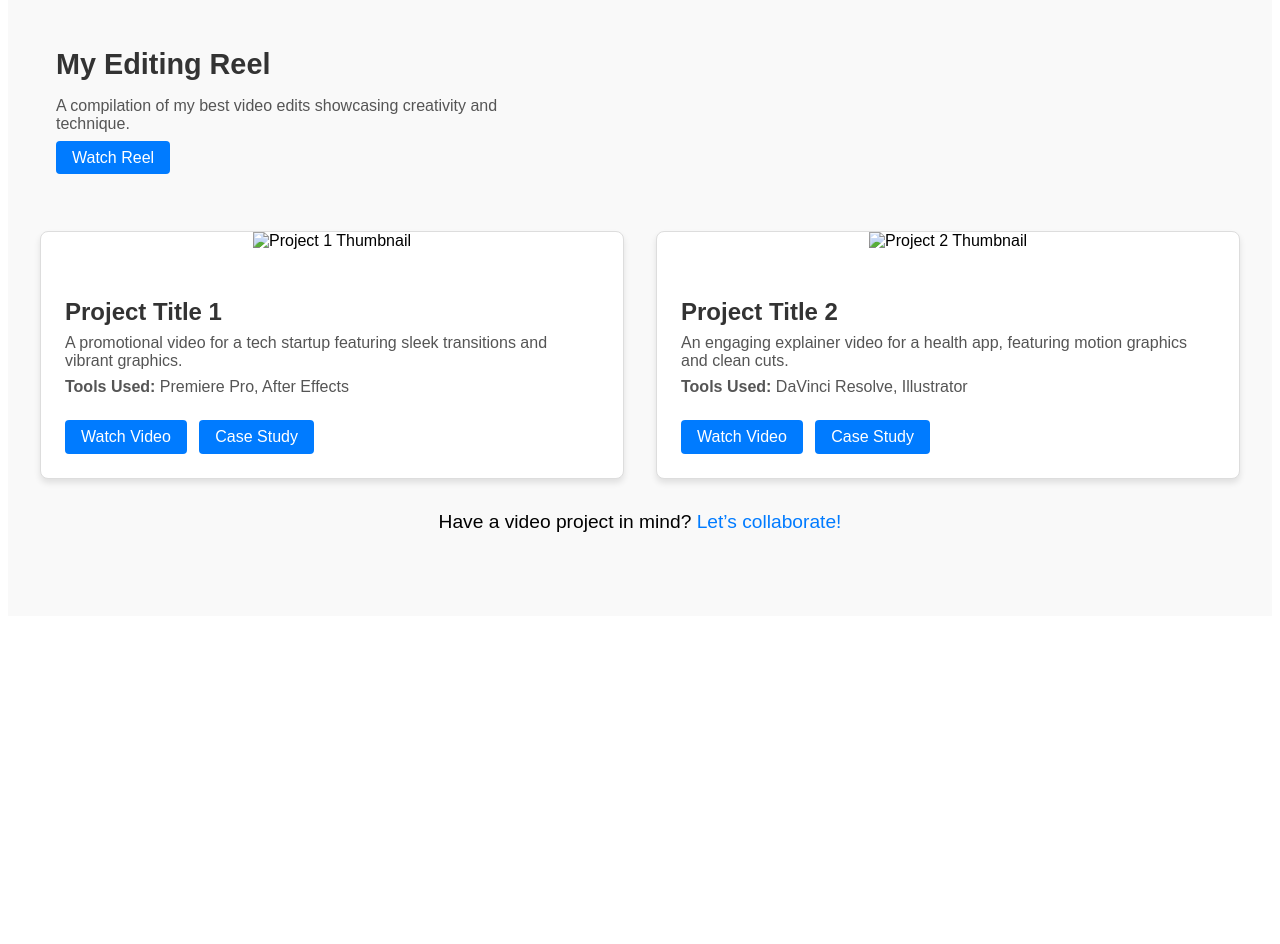
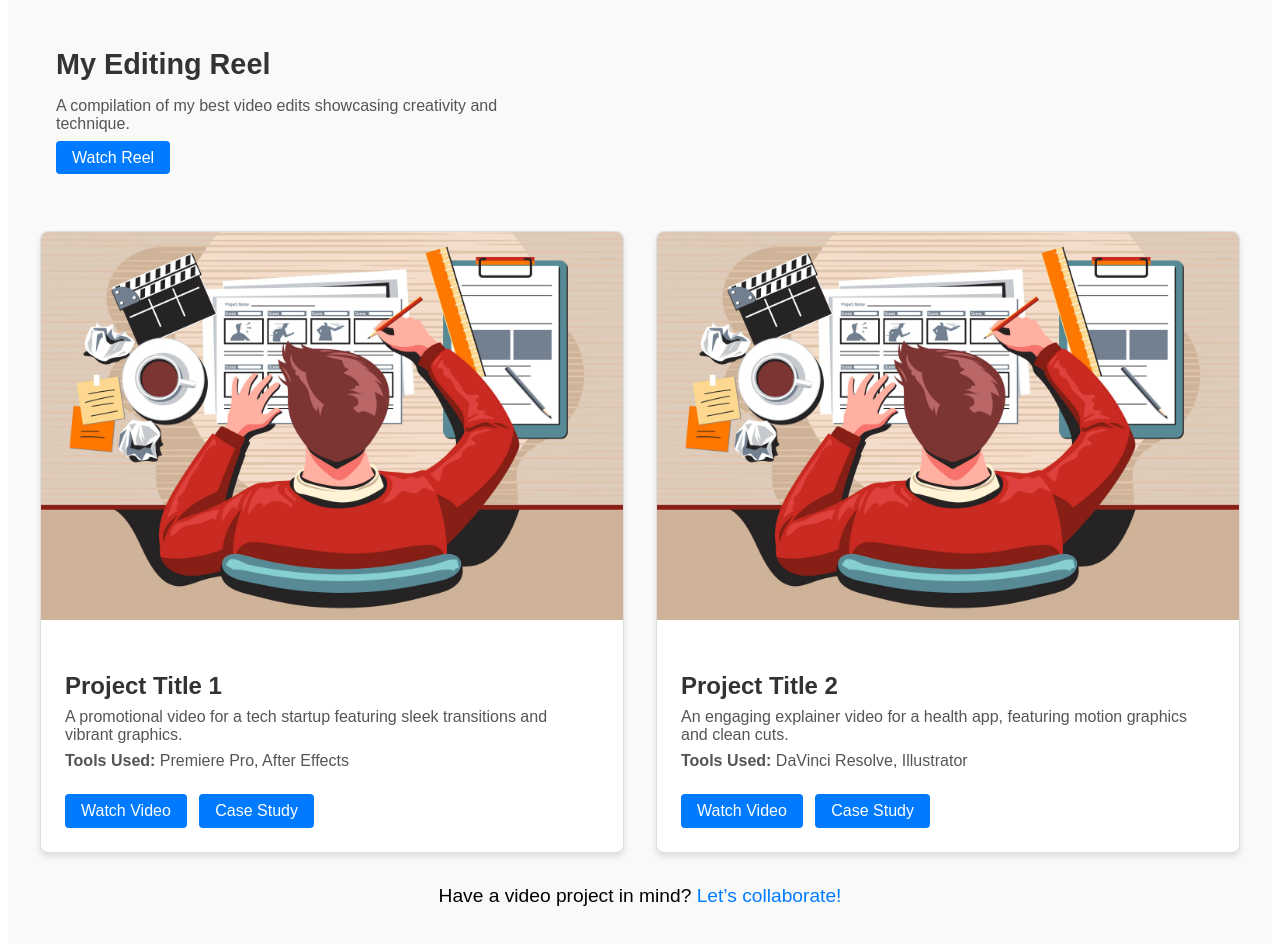
Before and after one commit to gouthamlal666/PorfolioWebsite., a plain HTML site: page videoediting.html in a window 1280 px wide. Shown: the part 849-1793 px from the top of the page. Before the commit the page ends 1473 px from the top, so only its background shows below. Drawn offline with Linux system fonts and the light colour scheme.

Commit message:
Update videoediting.html

```diff
--- a/videoediting.html
+++ b/videoediting.html
@@ -21,7 +21,7 @@
             <!-- Featured Reel -->
             <div class="reel-section">
                 <video class="reel-video" controls>
-              <source src="reel-video.mp4" type="video/mp4">
+              <source src="/Assets/Video/Mainvideoediting.mp4" type="video/mp4">
               Your browser does not support the video tag.
             </video>
                 <div class="reel-info">
@@ -35,7 +35,7 @@
             <div class="projects-grid">
                 <!-- Video Project 1 -->
                 <div class="project-card">
-                    <img src="project1-thumbnail.jpg" alt="Project 1 Thumbnail" class="project-thumbnail">
+                    <img src="/Assets/img/video editing copy.jpg" alt="Project 1 Thumbnail" class="project-thumbnail">
                     <div class="project-info">
                         <h3>Project Title 1</h3>
                         <p>A promotional video for a tech startup featuring sleek transitions and vibrant graphics.</p>
@@ -49,7 +49,7 @@
 
                 <!-- Video Project 2 -->
                 <div class="project-card">
-                    <img src="project2-thumbnail.jpg" alt="Project 2 Thumbnail" class="project-thumbnail">
+                    <img src="/Assets/img/video editing copy.jpg" alt="Project 2 Thumbnail" class="project-thumbnail">
                     <div class="project-info">
                         <h3>Project Title 2</h3>
                         <p>An engaging explainer video for a health app, featuring motion graphics and clean cuts.</p>
```
